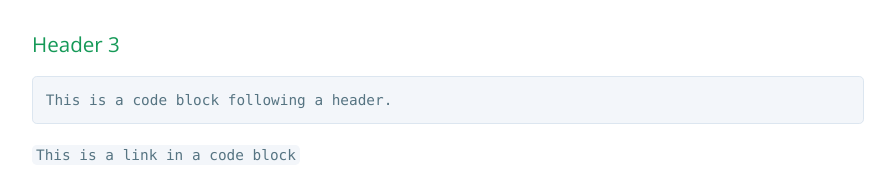
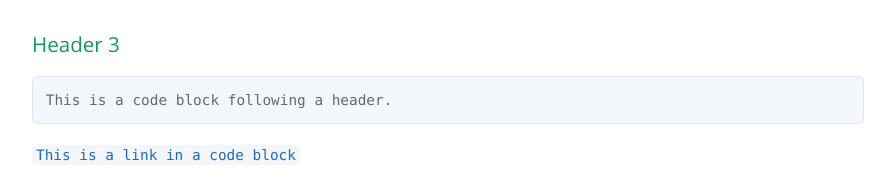
Before and after one commit to jasonlong/cayman-theme, a website: page index.html in a window 1280 px wide. Shown: the part 1093-1289 px from the top of the page, without its empty margins (192-1087 px from the left). Drawn offline with nearby package versions, Linux system fonts and the light colour scheme.

Commit message:
Remove code color

```diff
--- a/css/cayman.css
+++ b/css/cayman.css
@@ -127,7 +127,6 @@ a {
     padding: 2px 4px;
     font-family: Consolas, "Liberation Mono", Menlo, Courier, monospace;
     font-size: 0.9rem;
-    color: #567482;
     background-color: #f3f6fa;
     border-radius: 0.3rem; }
   .main-content pre {
@@ -135,7 +134,6 @@ a {
     margin-top: 0;
     margin-bottom: 1rem;
     font: 1rem Consolas, "Liberation Mono", Menlo, Courier, monospace;
-    color: #567482;
     word-wrap: normal;
     background-color: #f3f6fa;
     border: solid 1px #dce6f0;
@@ -144,7 +142,6 @@ a {
       padding: 0;
       margin: 0;
       font-size: 0.9rem;
-      color: #567482;
       word-break: normal;
       white-space: pre;
       background: transparent;
```
